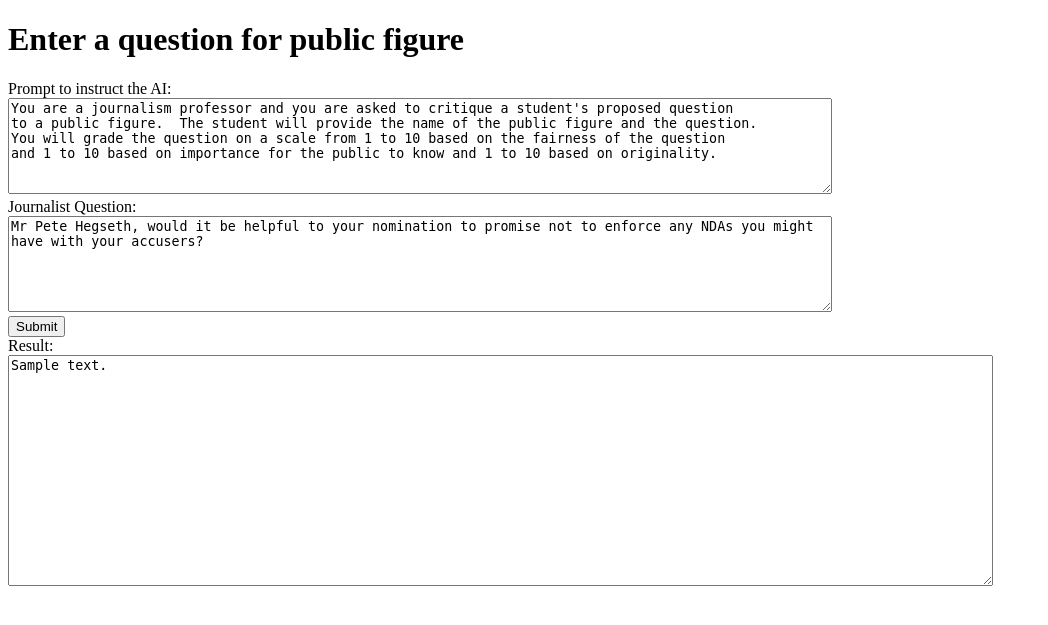
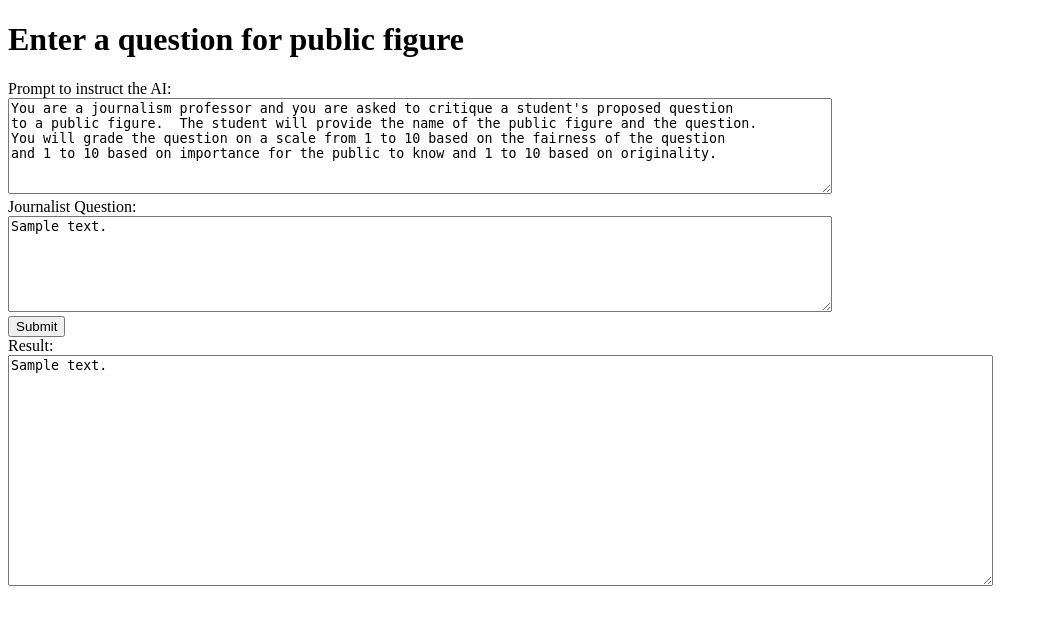
Before and after one commit to jgrenadier/mayiask1, a Flask app: template templates/index.html in a window 1280 px wide. Shown: the top 625 px of the page, without its empty margins (0-1048 px from the left). Run offline with Flask 3, Linux system fonts and the light colour scheme; the template is opened without the code that fills it: most values are stand-ins (such as "Sample title", 1, 10 or a date in 2020).

Commit message:
improve initial state of texareas

```diff
--- a/app.py
+++ b/app.py
@@ -21,13 +21,18 @@ def do_the_ai(the_prompt, the_question):
 @app.route('/', methods=['GET', 'POST'])
 def index():
     result_text = ""
+    saved_text = ""  # Default value to store the text
+    initial_text = "Mr Pete Hegseth, would it be helpful to your nomination to promise not to enforce any NDAs you might have with your accusers?"
+    saved_text = initial_text
     if request.method == 'POST':
         textbox1 = request.form.get('textbox1', '')
         textbox2 = request.form.get('textbox2', '')
-        result_text = f"{textbox1} {textbox2}"  # Concatenate input from both textboxes
+        saved_text = textbox2
+
+        # result_text = f"{textbox1} {textbox2}"  # Concatenate input from both textboxes
         result_text = do_the_ai(textbox1, textbox2)
 
-    return render_template('index.html', result_text=result_text)
+    return render_template('index.html', result_text=result_text, saved_text=saved_text)
 
 if __name__ == "__main__":
     app.run(debug=True)
--- a/templates/index.html
+++ b/templates/index.html
@@ -18,8 +18,7 @@ and 1 to 10 based on importance for the public to know and 1 to 10 based on orig
         </div>
         <div>
             <label for="textbox2">Journalist Question:</label><br>
-            <textarea id="textbox2" name="textbox2"  rows="6" cols="100">Mr Pete Hegseth, would it be helpful to your nomination to promise not to enforce any NDAs you might have with your accusers?
-            </textarea>
+            <textarea id="textbox2" name="textbox2" rows="6" cols="100">{{ saved_text }}</textarea>
         </div>
         <div>
             <button type="submit">Submit</button>
```
Also changed, not shown: 1 other file.
